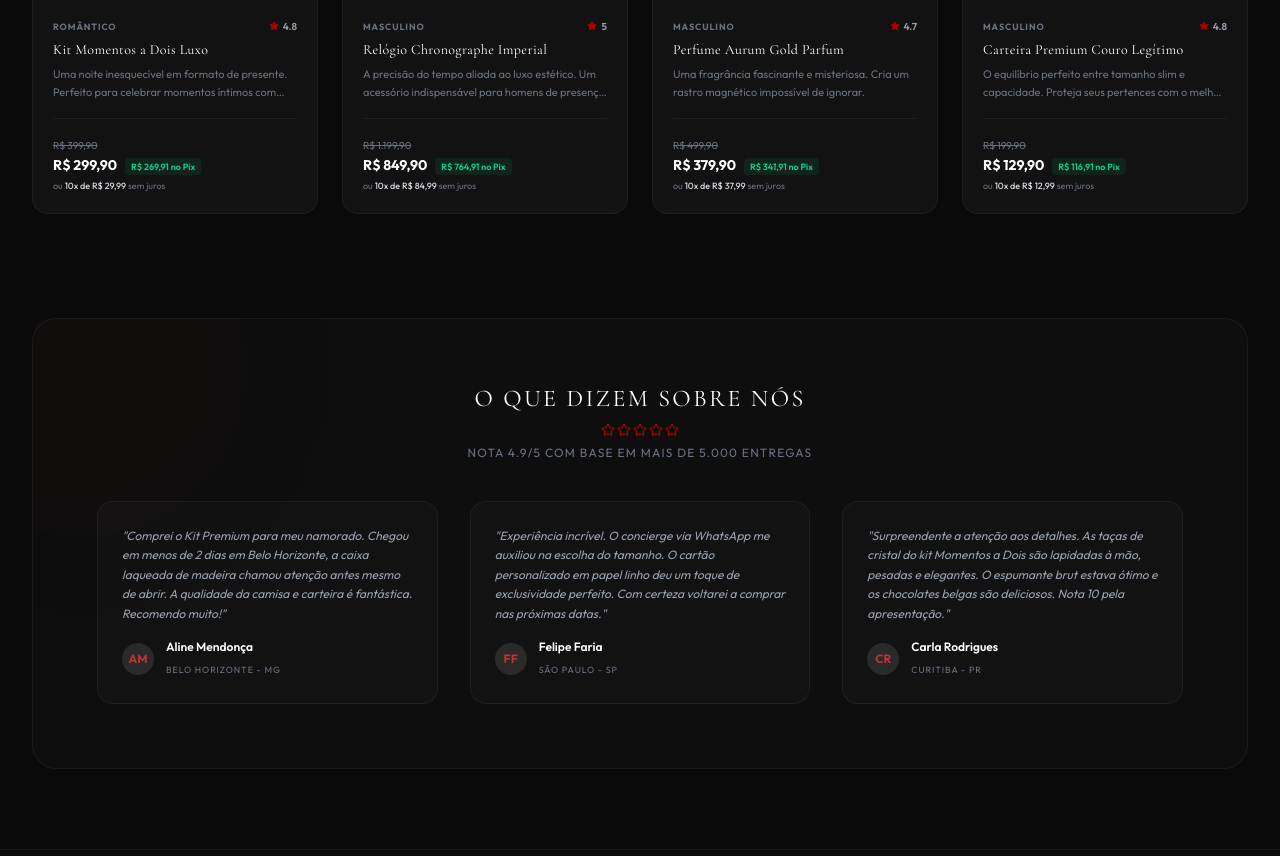
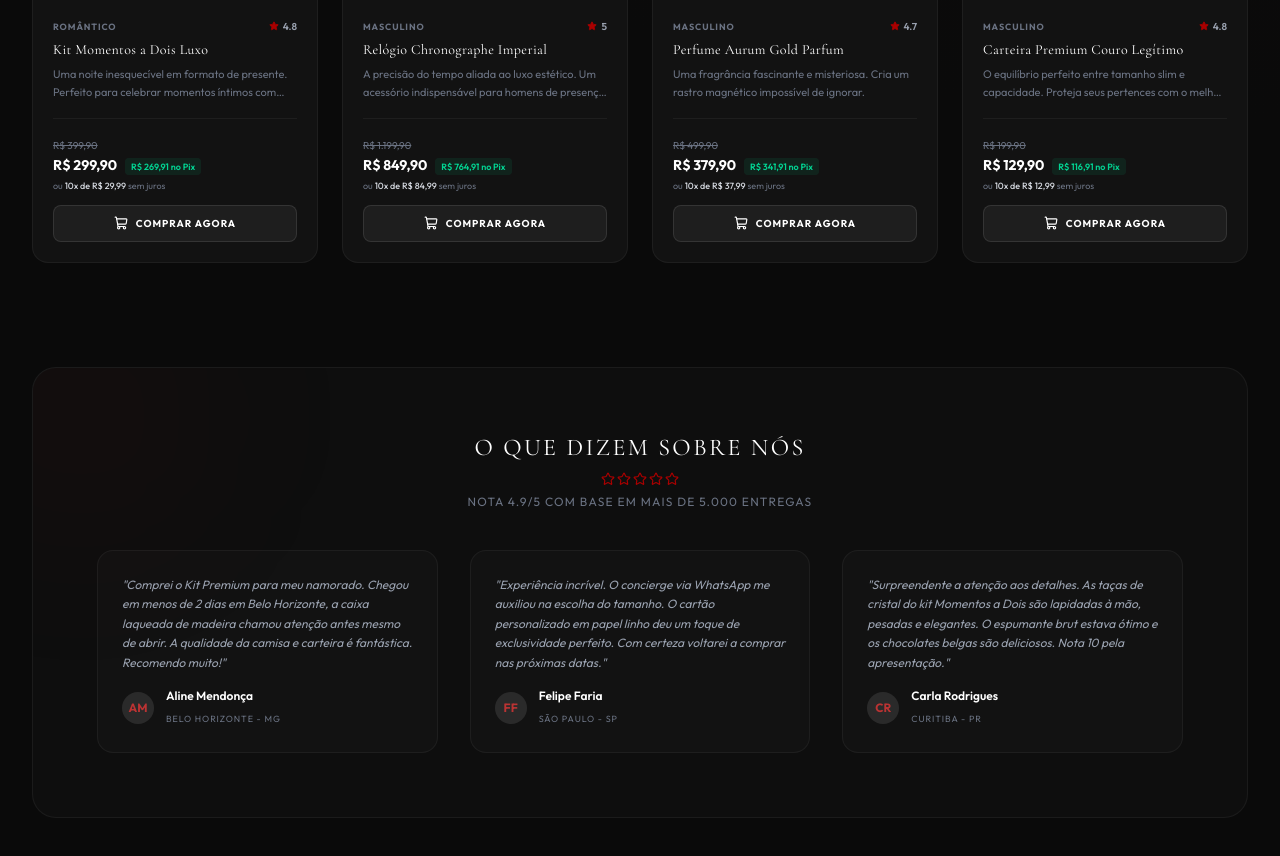
Before and after one commit to matheuspinheirob26-star/Diadosnamorados, a React (Vite) app: page / in a window 1280 px wide. Shown: the part 2374-3230 px from the top of the page. Built offline with nearby package versions, Linux system fonts and the light colour scheme; no server answers; the database is empty.

Commit message:
feat: add explicit add to cart button to product cards

```diff
--- a/src/components/product/ProductCard.tsx
+++ b/src/components/product/ProductCard.tsx
@@ -167,8 +167,9 @@ export const ProductCard: React.FC<ProductCardProps> = ({ product, onNavigateToD
           )}
         </div>
 
-        {/* Pricing */}
-        <div className="mt-4 pt-3 border-t border-white/5 space-y-1">
+        {/* Pricing & Actions */}
+        <div className="mt-4 pt-3 border-t border-white/5 flex flex-col gap-3">
+          <div className="space-y-1">
             {hasDiscount && (
               <span className="text-[10px] text-gray-500 line-through">
                 {formatCurrency(product.originalPrice)}
@@ -186,6 +187,26 @@ export const ProductCard: React.FC<ProductCardProps> = ({ product, onNavigateToD
               ou <span className="text-gray-300 font-medium">10x de {formatCurrency(installmentValue)}</span> sem juros
             </p>
           </div>
+
+          <button
+            onClick={handleAddToCart}
+            disabled={isOutOfStock}
+            className={`w-full py-2.5 rounded-lg text-[10px] font-bold uppercase tracking-widest transition-all duration-300 flex items-center justify-center gap-2 border ${
+              isOutOfStock
+                ? 'bg-white/5 text-gray-500 border-white/5 cursor-not-allowed'
+                : 'bg-white/5 border-white/10 text-white hover:bg-gradient-gold hover:text-luxury-black hover:border-transparent hover:shadow-lg'
+            }`}
+          >
+            <ShoppingCart size={14} />
+            <span>
+              {isOutOfStock
+                ? 'Esgotado'
+                : hasVariations || (product.sizes && product.sizes.length > 0)
+                  ? 'Escolher Opções'
+                  : 'Comprar Agora'}
+            </span>
+          </button>
+        </div>
       </div>
     </div>
   );
```
Lines whose indentation alone changed are shown as unchanged.
